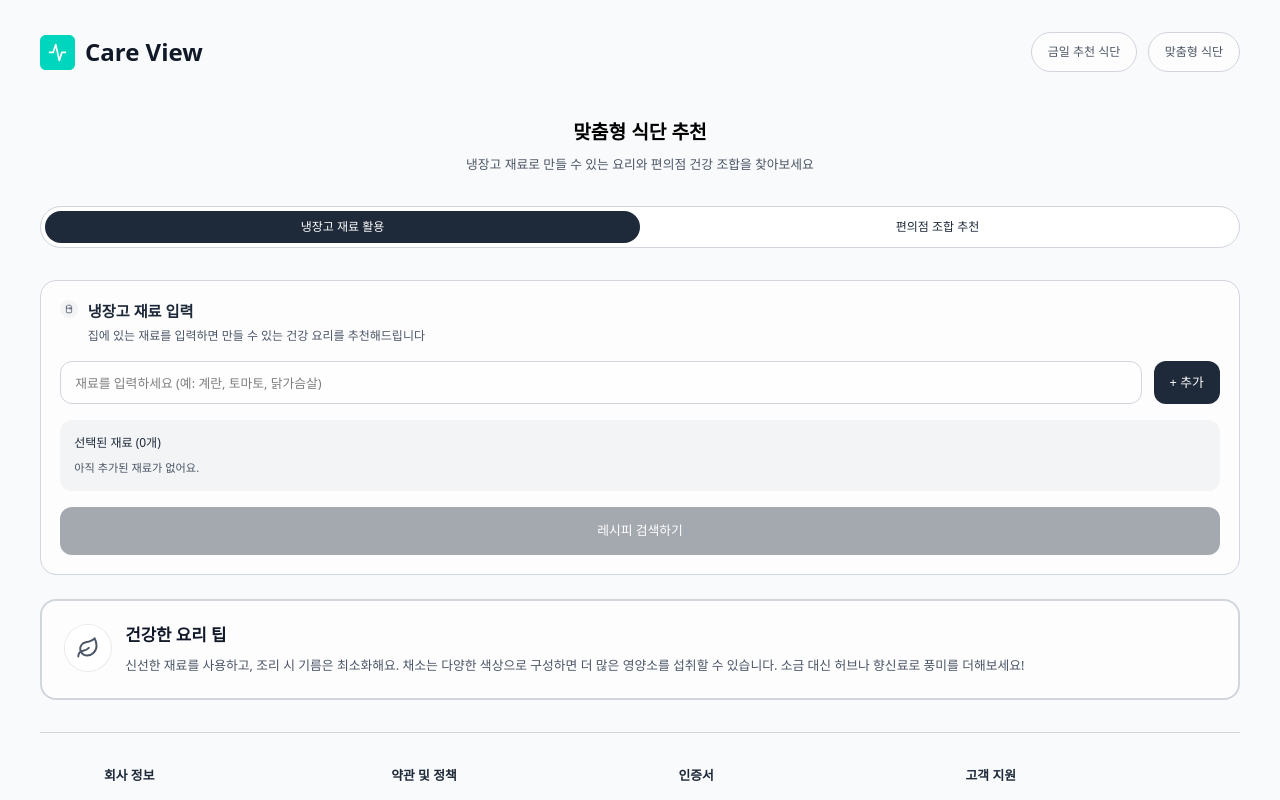
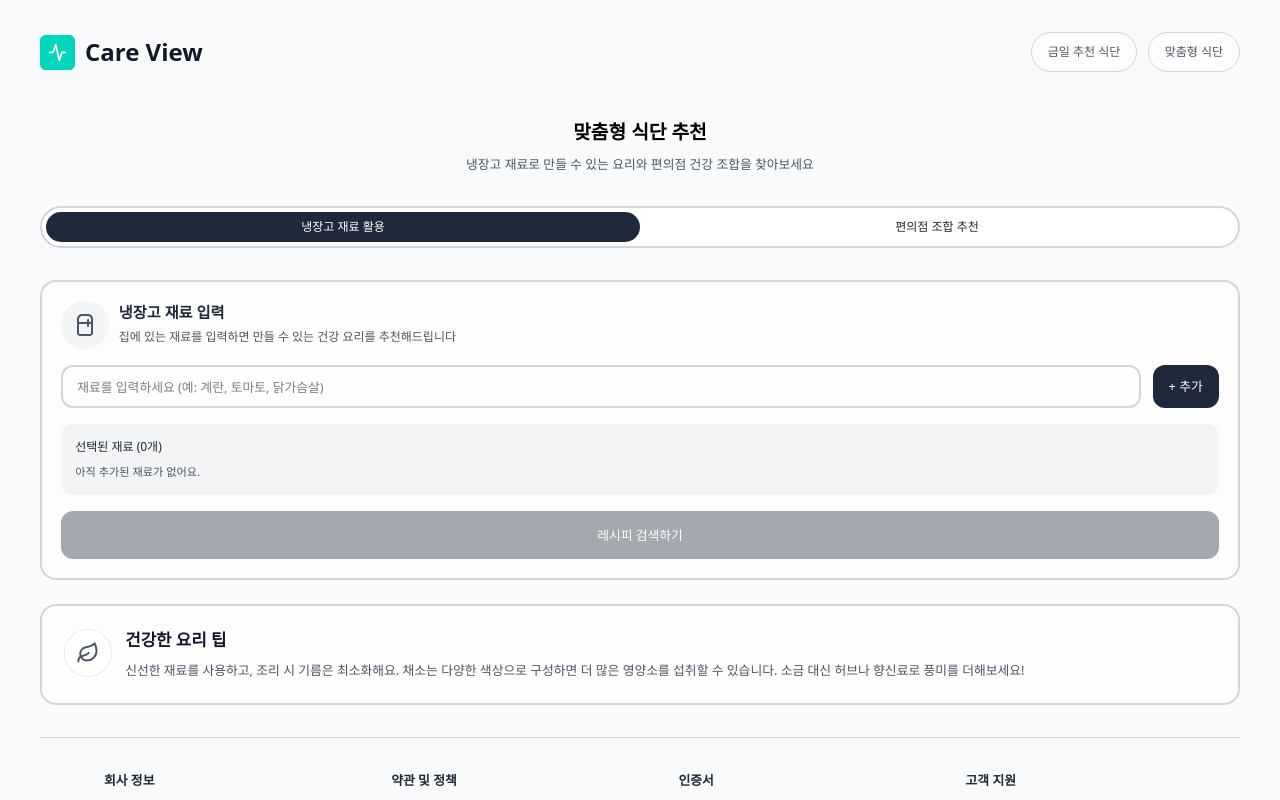
Before and after one commit to SMU-FitNation-Health/FrontEnd, a React (Vite) app: page /food in a window 1280 px wide. Shown: the top 800 px of the page. Built offline with nearby package versions, Linux system fonts and the light colour scheme.

Commit message:
냉장고 페이지 완성

```diff
--- a/src/pages/food/FoodPage.jsx
+++ b/src/pages/food/FoodPage.jsx
@@ -1,4 +1,3 @@
-// food/FoodPage.jsx
 import React, { useState } from "react";
 import DailyHeader from "../dailyfood/components/DailyHeader.jsx";
 import Footer from "../../layout/footer/Footer.jsx";
--- a/src/pages/food/common/ReFoodTabs.jsx
+++ b/src/pages/food/common/ReFoodTabs.jsx
@@ -13,7 +13,7 @@ export default function ReFoodTabs({ value = "fridge", onChange }) {
 
   return (
     <div
-      className="w-full bg-white border border-[#D1D5DC] rounded-full p-[clamp(2px,0.6vmin,4px)] flex"
+      className="w-full bg-white border-2 border-[#D1D5DC] rounded-full p-[clamp(2px,0.6vmin,4px)] flex"
       style={{ height: S.tabH, borderRadius: S.radius }}
     >
       <button
--- a/src/pages/food/marketfood/MarketFoodPage.jsx
+++ b/src/pages/food/marketfood/MarketFoodPage.jsx
@@ -1,4 +1,3 @@
-// food/marketfood/MarketFoodPage.jsx
 import React from "react";
 import ConvenienceIntroCard from "./components/ConvenienceIntroCard";
 import ConvenienceSetGrid from "./components/ConvenienceSetGrid";
--- a/src/pages/food/marketfood/components/ConvenienceGuideCard.jsx
+++ b/src/pages/food/marketfood/components/ConvenienceGuideCard.jsx
@@ -38,7 +38,7 @@ export default function ConvenienceGuideCard() {
               편의점 도시락을 선택할 때는 영양 성분표를 확인하세요.
               나트륨이 낮고 단백질이 풍부한 제품을 고르는 것이 좋습니다.
             </p>
-            <p className="bg-white/60 border border-[#E5E7EB] rounded-xl p-[clamp(8px,1.6vmin,12px)]">
+            <p className="bg-white/60 font-semibold border-2 border-[#E5E7EB] rounded-xl p-[clamp(8px,1.6vmin,12px)]">
               ✔ 편의점 식품은 간편하지만 나트륨이 높을 수 있으니,
               하루 권장 섭취량을 고려해 선택해주세요.
             </p>
--- a/src/pages/food/marketfood/data/mockConvenienceSets.js
+++ b/src/pages/food/marketfood/data/mockConvenienceSets.js
@@ -1,4 +1,3 @@
-// food/marketfood/data/mockConvenienceSets.js
 export const MOCK_CONVENIENCE_SETS = [
   {
     id: 1,
--- a/src/pages/food/refood/ReFoodPage.jsx
+++ b/src/pages/food/refood/ReFoodPage.jsx
@@ -1,8 +1,7 @@
-// food/refood/ReFoodPage.jsx
 import React from "react";
-import IngredientInputCard from "./components/IngredientInputCard.jsx";
-import TipsCard from "./components/TipsCard.jsx";
-import RecipeResultsSection from "./components/RecipeResultsSection.jsx";
+import ReInputCard from "./components/ReInputCard.jsx";
+import ReTipCard from "./components/ReTipCard.jsx";
+import ReResults from "./components/ReResults.jsx";
 import { MOCK_RECIPES } from "./data/mockRecipes.js";
 import useReFoodSearch from "./hooks/useReFoodSearch.js";
 
@@ -18,14 +17,14 @@ export default function ReFoodPage() {
 
   return (
     <div className="space-y-[clamp(14px,3vmin,24px)]">
-      <IngredientInputCard
+      <ReInputCard
         items={items}
         onAdd={addItem}
         onRemove={removeItem}
         onSearch={search}
       />
-      <RecipeResultsSection searched={searched} results={results} />
-      <TipsCard />
+      <ReResults searched={searched} results={results} />
+      <ReTipCard />
     </div>
   );
 }
--- a/src/pages/food/refood/components/IngredientInputCard.jsx
+++ b/src/pages/food/refood/components/ReInputCard.jsx
@@ -1,4 +1,3 @@
-// food/refood/components/IngredientInputCard.jsx
 import React, { useState } from "react";
 import iconRe2 from "../../../../assets/refood/re2.svg";
 
@@ -13,7 +12,7 @@ const S = {
   searchH: "clamp(46px, 6vmin, 56px)",
 };
 
-export default function IngredientInputCard({
+export default function ReInputCard({
   items = [],
   onAdd,
   onRemove,
@@ -37,7 +36,7 @@ export default function IngredientInputCard({
 
   return (
     <section
-      className="bg-white/70 border border-[#D1D5DC] rounded-2xl"
+      className="bg-white/70 border-2 border-[#D1D5DC] rounded-2xl"
       style={{ padding: S.cardPad }}
     >
       {/* 제목 */}
@@ -45,7 +44,7 @@ export default function IngredientInputCard({
         <img
           src={iconRe2}
           alt=""
-          className="w-[clamp(18px,2.2vmin,22px)] h-auto select-none"
+          className="h-auto select-none flex-none"
           draggable="false"
         />
         <div className="flex-1">
@@ -74,7 +73,7 @@ export default function IngredientInputCard({
           onChange={(e) => setVal(e.target.value)}
           onKeyDown={handleKeyDown}
           placeholder="재료를 입력하세요 (예: 계란, 토마토, 닭가슴살)"
-          className="flex-1 bg-white/60 border border-[#D1D5DC] rounded-xl outline-none px-[clamp(10px,1.8vmin,14px)]"
+          className="flex-1 bg-white/60 border-2 border-[#D1D5DC] rounded-xl outline-none px-[clamp(10px,1.8vmin,14px)]"
           style={{ height: S.inputH, fontSize: S.inputFS }}
         />
 
--- a/src/pages/food/refood/components/RecipeResultsSection.jsx
+++ b/src/pages/food/refood/components/ReResults.jsx
@@ -74,7 +74,7 @@ function RecipeCard({ r }) {
   );
 }
 
-export default function RecipeResultsSection({ searched, results }) {
+export default function ReResults({ searched, results }) {
   if (!searched) return null;
 
   return (
--- a/src/pages/food/refood/components/TipsCard.jsx
+++ b/src/pages/food/refood/components/ReTipCard.jsx
@@ -8,7 +8,7 @@ const S = {
   iconW: "clamp(40px, 6vmin, 70px)",
 };
 
-export default function TipsCard() {
+export default function ReTipCard() {
   return (
     <section
       className="bg-white/70 border-2 border-[#D1D5DC] rounded-2xl"
--- a/src/pages/food/refood/components/index.js
+++ b/src/pages/food/refood/components/index.js
@@ -1,8 +1,8 @@
 export { default as ReFoodTabs } from "../../common/ReFoodTabs";
 export { default as ReFoodTitle } from "../../common/ReFoodTitle";
 
-export { default as IngredientInputCard } from "./IngredientInputCard";
-export { default as TipsCard } from "./TipsCard";
-export { default as RecipeResultsSection } from "./RecipeResultsSection";
+export { default as ReInputCard } from "./ReInputCard";
+export { default as ReTipCard } from "./ReTipCard";
+export { default as ReResults } from "./ReResults";
 
 export { default as ConveniencePlaceholder } from "../../marketfood/components/ConveniencePlaceholder";
```
